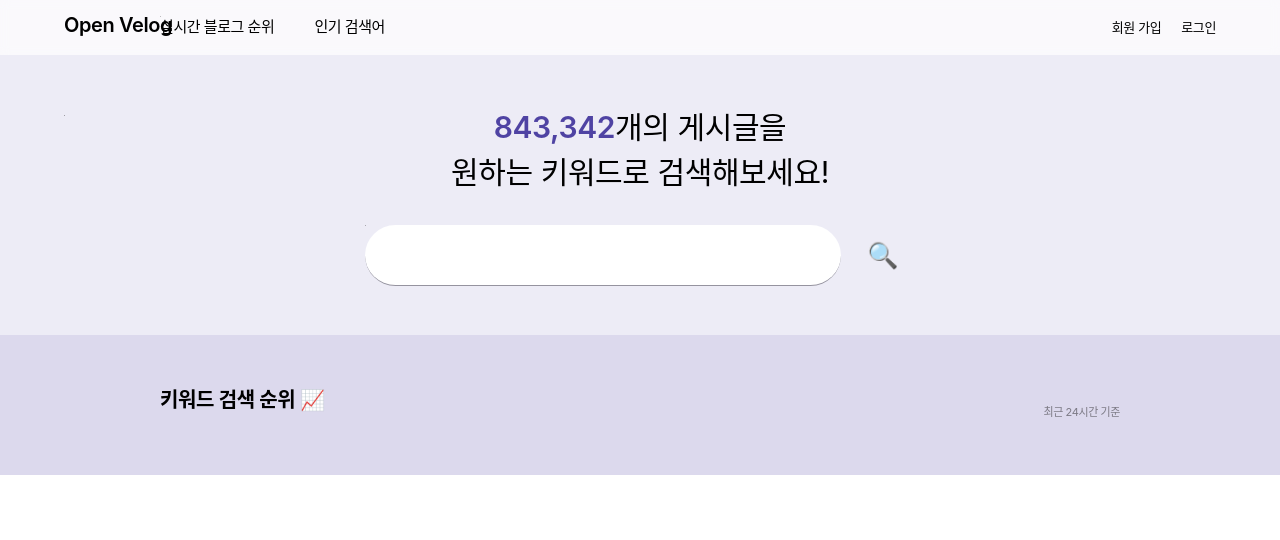
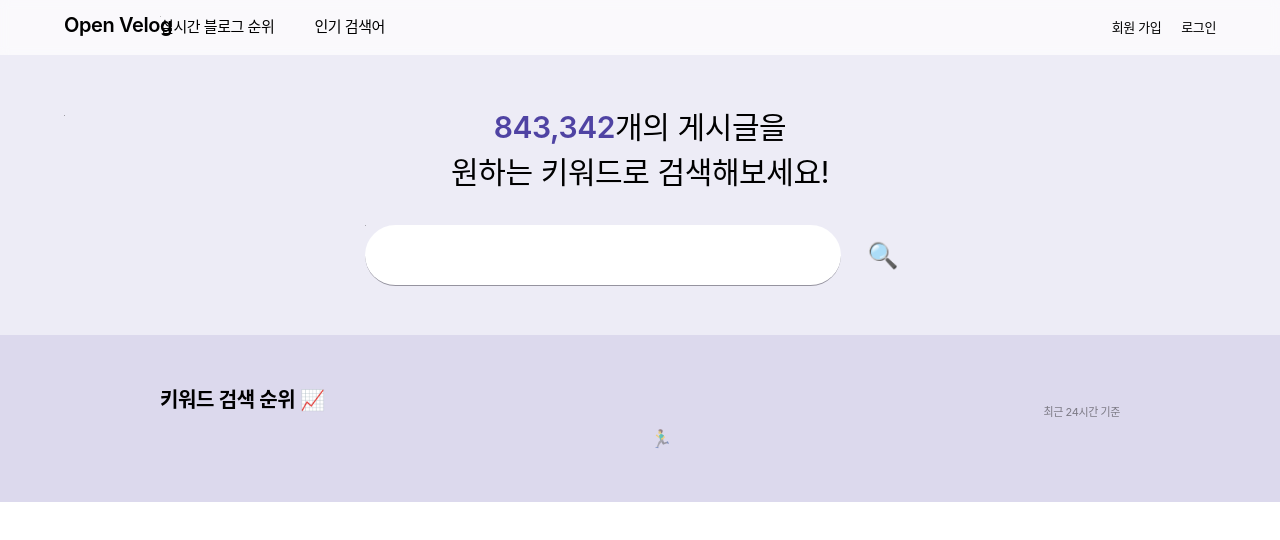
Before and after one commit to yemsu/nextjs-open-velog, a Next.js app: page / in a window 1280 px wide. Shown: the top 540 px of the page. Built offline with nearby package versions, Linux system fonts and the light colour scheme; no server answers; a web font is replaced by a local one.

Commit message:
feat: 랭킹 키워드 로딩 인디케이터

```diff
--- a/src/components/keyword/RankKeywords.tsx
+++ b/src/components/keyword/RankKeywords.tsx
@@ -2,14 +2,16 @@ import styled from "styled-components"
 import { RankKeyword } from '@/types/keyword'
 import Keywords from "./Keywords"
 import { ALERTS } from "@/constants/alerts"
+import LoadingIndicator from "@/components/elements/LoadingIndicator"
 
 interface RankKeywordsProps {
   rankKeywords: RankKeyword[] | void
   isError: boolean
+  isLoading: boolean
 }
 
 function RankKeywords(props: RankKeywordsProps) {
-  const { rankKeywords, isError } = props
+  const { rankKeywords, isError, isLoading } = props
 
   return (
     <Wrapper>
@@ -20,9 +22,11 @@ function RankKeywords(props: RankKeywordsProps) {
       {
         isError
           ? <ErrorText>{ALERTS.FETCH_FAIL}</ErrorText>
-          : rankKeywords
-            ? <Keywords keywords={rankKeywords} />
-            : null
+          : isLoading
+            ? <LoadingIndicator />
+            : rankKeywords
+              ? <Keywords keywords={rankKeywords} />
+              : null
       }
     </Wrapper>
   )
--- a/src/pages/index.tsx
+++ b/src/pages/index.tsx
@@ -15,7 +15,8 @@ import TextDeco from "@/components/elements/TextDeco"
 function Home() {
   const {
     error: rankKeywordsError,
-    data: rankKeywords
+    data: rankKeywords,
+    isLoading
   } = useCommonQuery<null, RankKeyword[]>({
     queryKey: QUERY_KEYS.RANK_KEYWORD,
     promiseFn: getRankKeywords24Hour
@@ -51,6 +52,7 @@ function Home() {
             <RankKeywords
               rankKeywords={rankKeywords}
               isError={!!rankKeywordsError}
+              isLoading={isLoading}
             />
           </RankKeywordsArea>
         </ContentWrapper>
```
